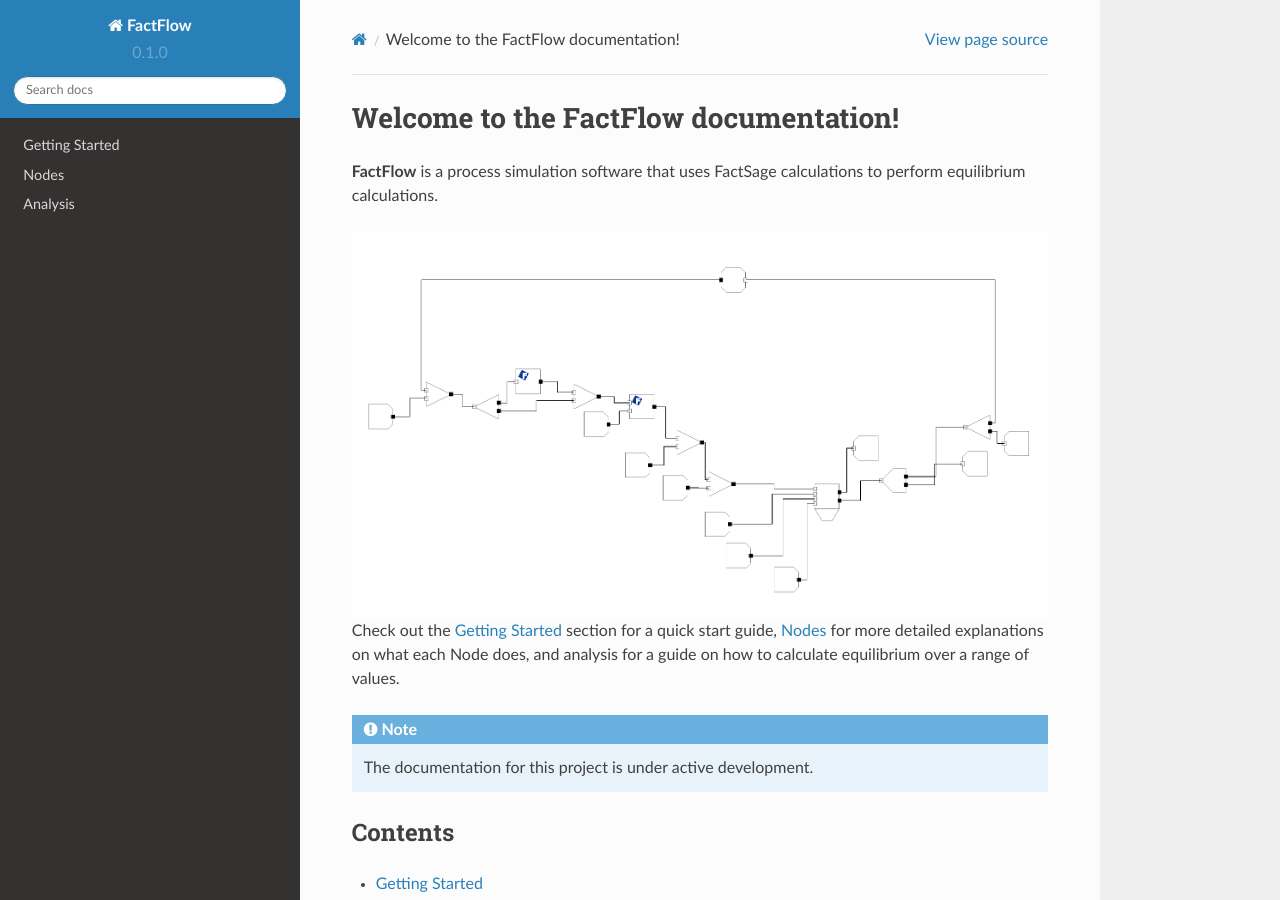
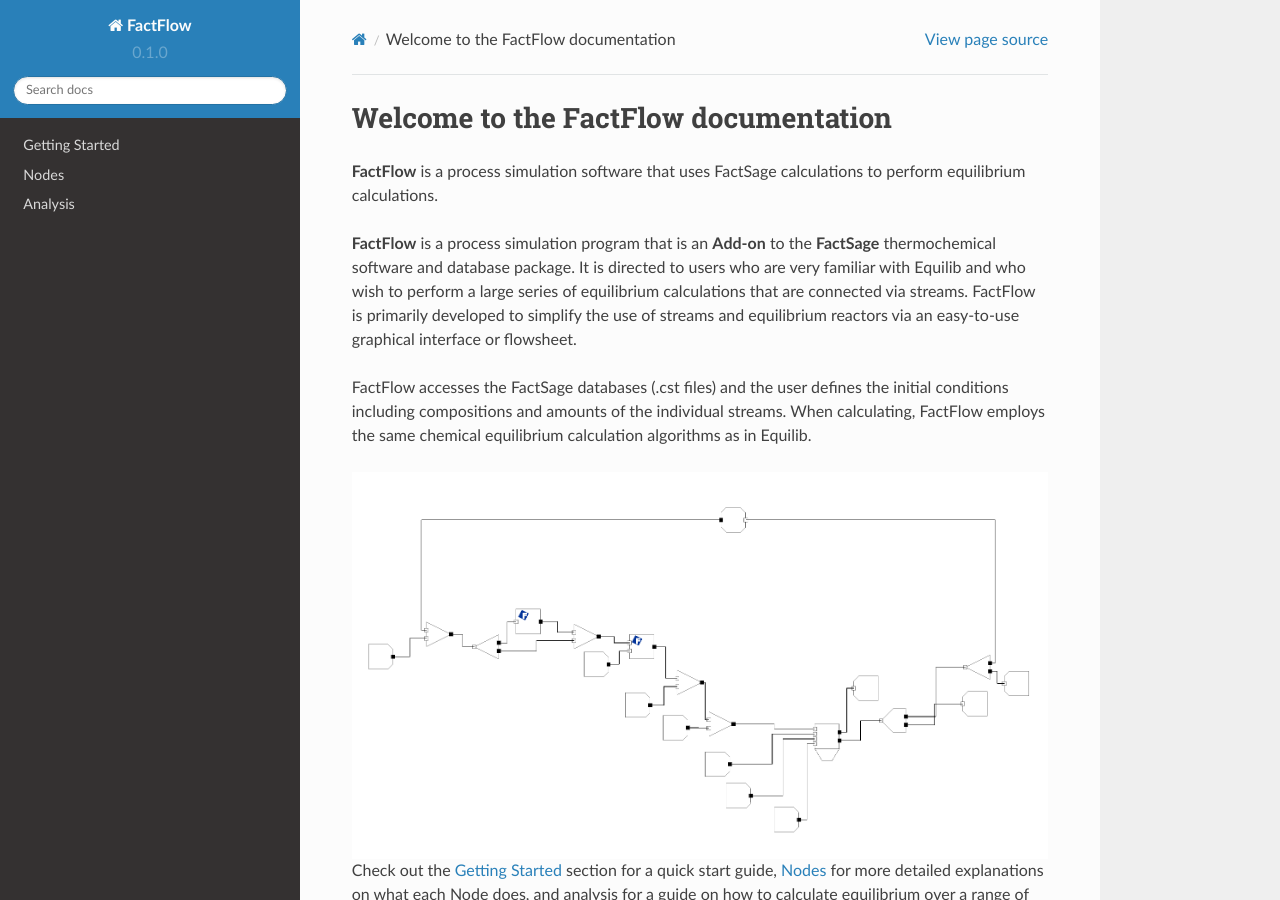
Before and after one commit to docs-user/factflow-docs, a Sphinx documentation site: the page built from docs/source/index.rst, in a window 1280 px wide and 900 px high. Built offline with Sphinx 7.4.7 and the Read the Docs theme 2.0.0, drawn with Linux system fonts in a browser that asks for light colours; pages that are not in the unit, such as notebooks, are missing from menus.

Commit message:
Update index.rst

```diff
--- a/docs/source/index.rst
+++ b/docs/source/index.rst
@@ -1,7 +1,12 @@
-Welcome to the FactFlow documentation!
+Welcome to the FactFlow documentation
 ===================================
 
 **FactFlow** is a process simulation software that uses FactSage calculations to perform equilibrium calculations.
+
+**FactFlow** is a process simulation program that is an **Add-on** to the **FactSage** thermochemical software and database package. It is directed to users who are very familiar with Equilib and who wish to perform a large series of equilibrium calculations that are connected via streams. FactFlow is primarily developed to simplify the use of streams and equilibrium reactors via an easy-to-use graphical interface or flowsheet.
+
+FactFlow accesses the FactSage databases (.cst files) and the user defines the initial conditions including compositions and amounts of the individual streams. When calculating, FactFlow employs the same chemical equilibrium calculation algorithms as
+in Equilib.
 
 .. image:: FactFlow.png
    :alt: FactFlow
```
